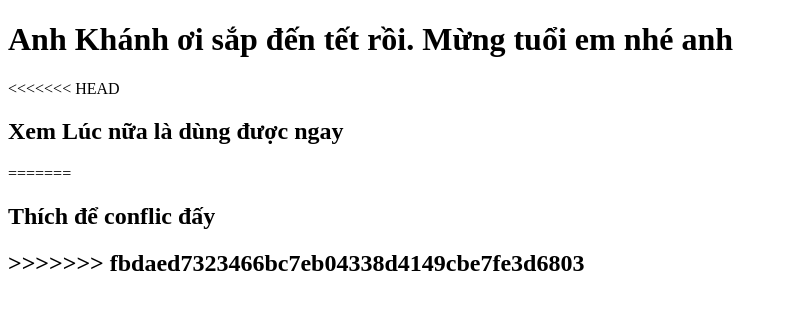
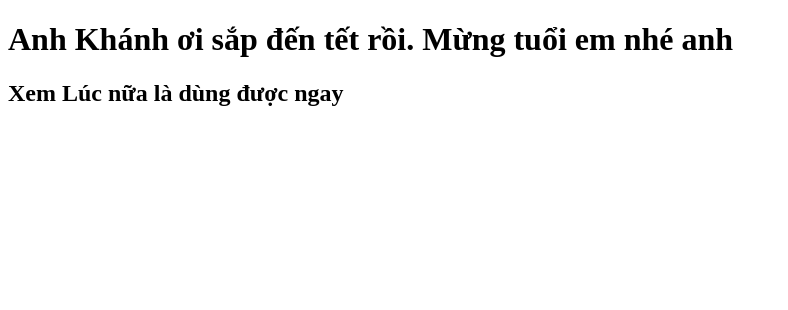
Before and after one commit to khanhsp1311/GitToidicodedao, a plain HTML site: page index.html in a window 1280 px wide. Shown: the whole page, without its empty margins (0-788 px from the left). Drawn offline with Linux system fonts and the light colour scheme.

Commit message:
Bay giơ moi sua duoc conflict

```diff
--- a/index.html
+++ b/index.html
@@ -10,11 +10,7 @@
 
 <body>
     <h1> Anh Khánh ơi sắp đến tết rồi. Mừng tuổi em nhé anh </h1>
-<<<<<<< HEAD
     <h2>Xem Lúc nữa là dùng được ngay</h2>
-=======
-    <h2> Thích để conflic đấy <h2>
->>>>>>> fbdaed7323466bc7eb04338d4149cbe7fe3d6803
 </body>
 
 </html>
```
